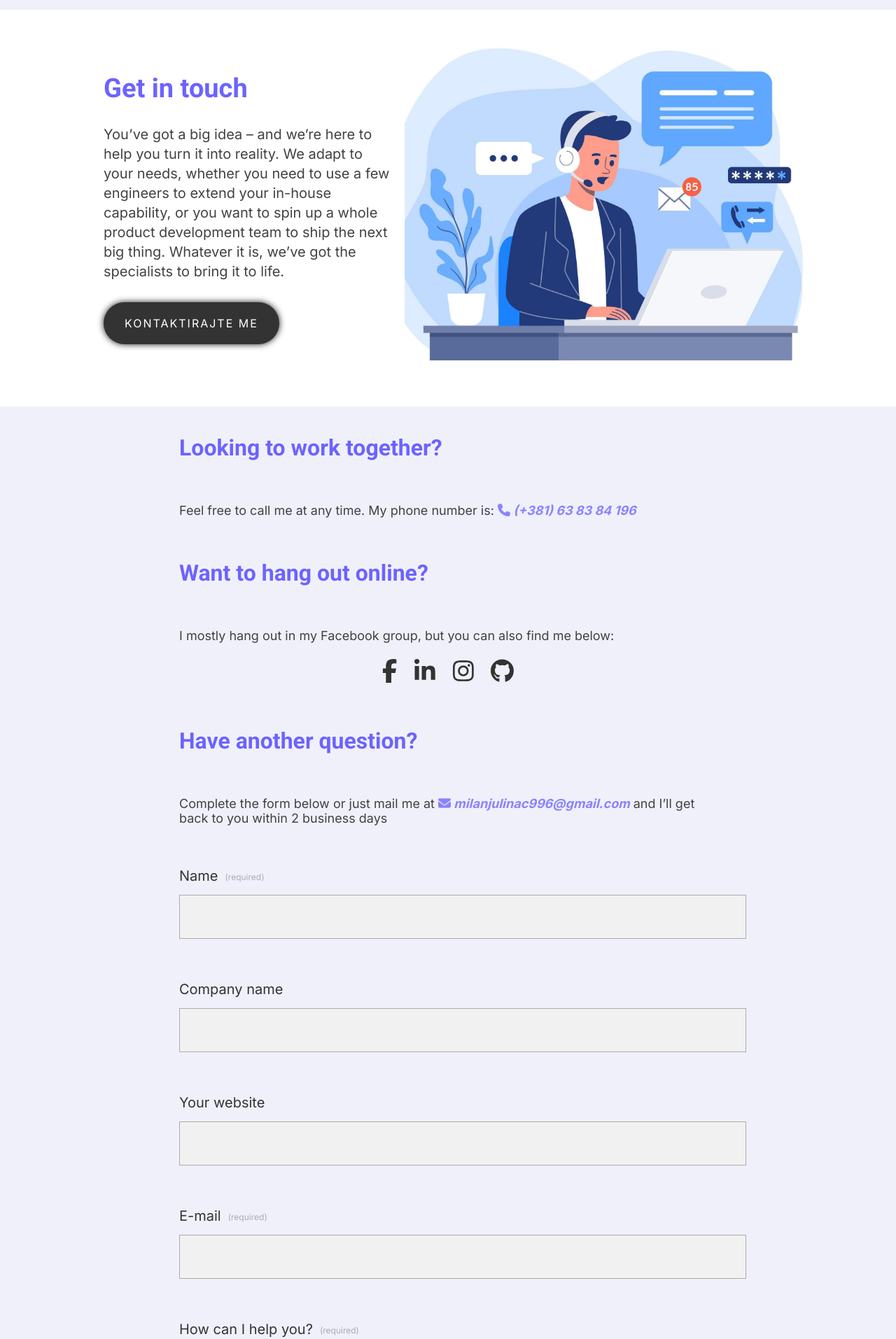
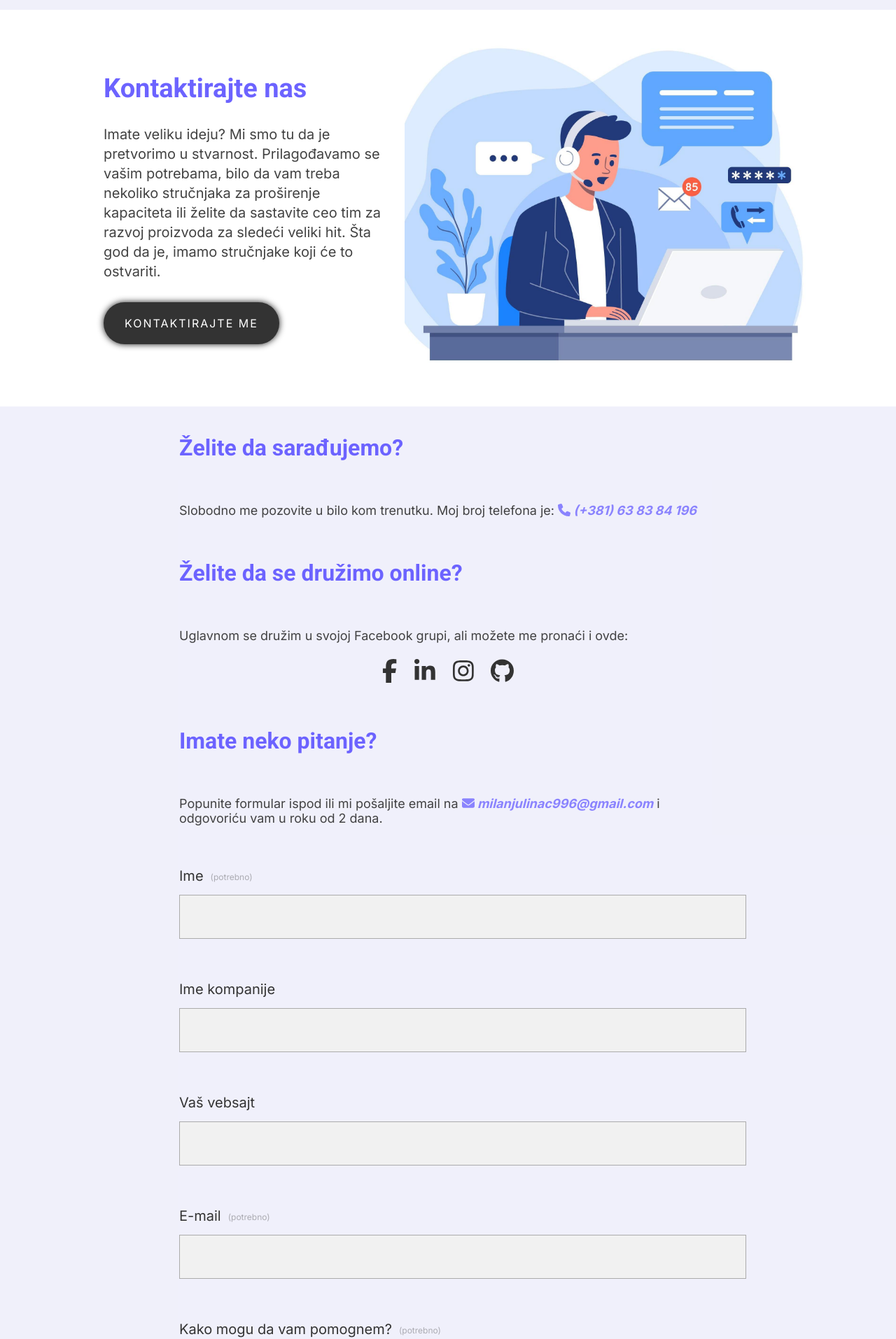
Before and after one commit to MilanJulinac42/professional-portfolio, a Next.js app: page /contact in a window 1280 px wide. Shown: the part 77-1991 px from the top of the page at 70% size. Built offline with nearby package versions, Linux system fonts and the light colour scheme.

Commit message:
started with animations

```diff
--- a/package.json
+++ b/package.json
@@ -13,9 +13,12 @@
     "@fortawesome/free-brands-svg-icons": "^6.5.1",
     "@fortawesome/free-solid-svg-icons": "^6.5.1",
     "@fortawesome/react-fontawesome": "^0.2.0",
+    "aos": "^2.3.4",
+    "framer-motion": "^10.16.16",
     "next": "14.0.4",
     "react": "^18",
     "react-dom": "^18",
+    "react-intersection-observer": "^9.5.3",
     "sass": "^1.69.5"
   },
   "devDependencies": {
--- a/pages/contact.tsx
+++ b/pages/contact.tsx
@@ -9,8 +9,8 @@ const contact = () => {
         <>
             <Navbar />
             <AboutMeHero
-                title="Get in touch"
-                description="You’ve got a big idea – and we’re here to help you turn it into reality. We adapt to your needs, whether you need to use a few engineers to extend your in-house capability, or you want to spin up a whole product development team to ship the next big thing. Whatever it is, we’ve got the specialists to bring it to life."
+                title="Kontaktirajte nas"
+                description="Imate veliku ideju? Mi smo tu da je pretvorimo u stvarnost. Prilagođavamo se vašim potrebama, bilo da vam treba nekoliko stručnjaka za proširenje kapaciteta ili želite da sastavite ceo tim za razvoj proizvoda za sledeći veliki hit. Šta god da je, imamo stručnjake koji će to ostvariti."
                 image="/contact.jpg"
             />
             <ContactForm />
--- a/src/app/components/ContactForm/ContactForm.module.scss
+++ b/src/app/components/ContactForm/ContactForm.module.scss
@@ -68,7 +68,7 @@
     }
 
     @include breakpoint(medium) {
-        width: 320px;
+        width: fit-content;
         padding: 20px;
         font-size: 25px;
         letter-spacing: 5px;
--- a/src/app/components/ContactForm/ContactForm.tsx
+++ b/src/app/components/ContactForm/ContactForm.tsx
@@ -54,18 +54,21 @@ const ContactForm = () => {
     return (
         <div className={`${styles.contactFormContainer} ${inter.className}`}>
             <div className={styles.wrapper}>
-                <h3 className={roboto.className}>Looking to work together? </h3>
+                <h3 className={roboto.className}>Želite da sarađujemo?</h3>
                 <p>
-                    Feel free to call me at any time. My phone number is:{" "}
+                    Slobodno me pozovite u bilo kom trenutku. Moj broj telefona
+                    je:{" "}
                     <span>
                         <FontAwesomeIcon icon={faPhone} /> (+381) 63 83 84 196
                     </span>
                 </p>
-                <h3 className={roboto.className}>Want to hang out online?</h3>
+                <h3 className={roboto.className}>
+                    Želite da se družimo online?
+                </h3>
                 <div className={styles.socialContainer}>
                     <p>
-                        I mostly hang out in my Facebook group, but you can also
-                        find me below:
+                        Uglavnom se družim u svojoj Facebook grupi, ali možete
+                        me pronaći i ovde:
                     </p>
                     <div className={styles.social}>
                         <span>
@@ -106,20 +109,20 @@ const ContactForm = () => {
                         </span>
                     </div>
                 </div>
-                <h3 className={roboto.className}>Have another question?</h3>
+                <h3 className={roboto.className}>Imate neko pitanje?</h3>
                 <p>
-                    Complete the form below or just mail me at{" "}
+                    Popunite formular ispod ili mi pošaljite email na{" "}
                     <span>
                         <FontAwesomeIcon icon={faEnvelope} />{" "}
                         milanjulinac996@gmail.com
                     </span>{" "}
-                    and I’ll get back to you within 2 business days
+                    i odgovoriću vam u roku od 2 dana.
                 </p>
                 <div
                     className={`${styles.contactTextBoxContainer} ${inter.className}`}
                 >
                     <label className={styles.contactLabel} htmlFor="name">
-                        Name <span>(required)</span>
+                        Ime <span>(potrebno)</span>
                     </label>
                     <input
                         className={styles.contactInput}
@@ -135,7 +138,7 @@ const ContactForm = () => {
                     className={`${styles.contactTextBoxContainer} ${inter.className}`}
                 >
                     <label className={styles.contactLabel} htmlFor="name">
-                        Company name
+                        Ime kompanije
                     </label>
                     <input
                         className={styles.contactInput}
@@ -150,7 +153,7 @@ const ContactForm = () => {
                     className={`${styles.contactTextBoxContainer} ${inter.className}`}
                 >
                     <label className={styles.contactLabel} htmlFor="name">
-                        Your website
+                        Vaš vebsajt
                     </label>
                     <input
                         className={styles.contactInput}
@@ -165,7 +168,7 @@ const ContactForm = () => {
                     className={`${styles.contactTextBoxContainer} ${inter.className}`}
                 >
                     <label className={styles.contactLabel} htmlFor="name">
-                        E-mail <span>(required)</span>
+                        E-mail <span>(potrebno)</span>
                     </label>
                     <input
                         className={styles.contactInput}
@@ -181,7 +184,7 @@ const ContactForm = () => {
                     className={`${styles.contactTextBoxContainer} ${inter.className}`}
                 >
                     <label className={styles.contactLabel} htmlFor="name">
-                        How can I help you? <span>(required)</span>
+                        Kako mogu da vam pomognem? <span>(potrebno)</span>
                     </label>
                     <textarea
                         className={styles.contactTextArea}
@@ -196,7 +199,7 @@ const ContactForm = () => {
                 <button
                     className={`${styles.submitButton} ${roboto.className}`}
                 >
-                    CONTACT MILAN
+                    kontaktirajte me
                 </button>
             </div>
         </div>
--- a/src/app/components/TechCard/TechCard.tsx
+++ b/src/app/components/TechCard/TechCard.tsx
@@ -44,7 +44,7 @@ const TechCard: React.FC<TechCardProps> = ({
             <h2 className={roboto.className}>{tech}</h2>
             <div className={styles.bottomWrapper}>
                 <button onClick={handleLearnMoreClick}>
-                    Learn more <FontAwesomeIcon icon={faArrowRight} />
+                    Saznajte više <FontAwesomeIcon icon={faArrowRight} />
                 </button>
                 <span>
                     <FontAwesomeIcon icon={icon} />
--- a/src/app/layout/AboutMeHero/AboutMeHero.tsx
+++ b/src/app/layout/AboutMeHero/AboutMeHero.tsx
@@ -1,6 +1,8 @@
+"use client";
 import { inter, roboto } from "@/app/layout";
 import styles from "./AboutMeHero.module.scss";
 import HeroCta from "@/app/components/HeroCTA/HeroCta";
+import { motion } from "framer-motion";
 
 type aboutMeHeroPrope = {
     title?: string;
@@ -13,23 +15,54 @@ const AboutMeHero: React.FC<aboutMeHeroPrope> = ({
     image,
     description,
 }) => {
+    const containerVariants = {
+        hidden: { opacity: 0 },
+        visible: { opacity: 1 },
+    };
+
+    const wrapperVariants = {
+        hidden: { x: "-100vw" },
+        visible: { x: 0, transition: { type: "spring", stiffness: 50 } },
+    };
+
+    const imageVariants = {
+        hidden: { scale: 0 },
+        visible: { scale: 1, transition: { duration: 0.5 } },
+    };
+
+    const contentWrapperVariants = {
+        hidden: { opacity: 0 },
+        visible: { opacity: 1, transition: { duration: 0.5, delay: 0.5 } },
+    };
+
     return (
-        <div className={`${styles.container} ${inter.className}`}>
-            <div className={styles.wrapper}>
-                <div className={styles.imageWrapper}>
+        <motion.div
+            className={`${styles.container} ${inter.className}`}
+            variants={containerVariants}
+            initial="hidden"
+            animate="visible"
+        >
+            <motion.div className={styles.wrapper} variants={wrapperVariants}>
+                <motion.div
+                    className={styles.imageWrapper}
+                    variants={imageVariants}
+                >
                     <img
                         className={styles.image}
                         src={image}
                         alt="contact me"
                     />
-                </div>
-                <div className={styles.contentWrapper}>
+                </motion.div>
+                <motion.div
+                    className={styles.contentWrapper}
+                    variants={contentWrapperVariants}
+                >
                     <h1 className={roboto.className}>{title}</h1>
                     <p>{description}</p>
                     <HeroCta linkPath="/contact" linkText="kontaktirajte me" />
-                </div>
-            </div>
-        </div>
+                </motion.div>
+            </motion.div>
+        </motion.div>
     );
 };
 
--- a/src/app/layout/WhatIDo/WhatIDo.tsx
+++ b/src/app/layout/WhatIDo/WhatIDo.tsx
@@ -12,6 +12,7 @@ const WhatIDo = () => {
                 description={
                     "Kreiram upečatljive veb sajtove, implementiram strateški SEO i pojednostavljujem online plaćanja kako bih povećao saobraćaj, konverzije i prihod vašeg poslovanja. Zajedno ćemo kreirati digitalna iskustva koja ostavljaju snažan utisak."
                 }
+                delay={0.3}
             />
             <HeroCard
                 image={"/htmlcss.svg"}
@@ -19,6 +20,7 @@ const WhatIDo = () => {
                 description={
                     "Povezujem dizajn i kod, kreirajući pixel-savršene veb sajtove koji oličavaju vašu viziju i pružaju izuzetno korisničko iskustvo na svim uređajima. Svaki detalj je važan, a ja sam posvećen tome da vaš digitalni identitet zablista."
                 }
+                delay={0.6}
             />
             <HeroCard
                 image={"/analitika.svg"}
@@ -26,6 +28,7 @@ const WhatIDo = () => {
                 description={
                     "Koristim moć analitike da otkrijem ključne uvide, donesem informisane odluke i optimiziram vaš veb sajt za maksimalne performanse. Zajedno ćemo kreirati strategiju baziranu na podacima koja će podstaknuti vaš uspeh na internetu."
                 }
+                delay={0.9}
             />
         </div>
     );
--- a/src/app/page.tsx
+++ b/src/app/page.tsx
@@ -1,6 +1,5 @@
 import styles from "./page.module.scss";
 import Nav from "./layout/Nav/Nav";
-import Hero from "./layout/Hero/Hero";
 import Container from "./layout/Container/Container";
 import TechStack from "./layout/TechStack/TechStack";
 import HelpCard from "./components/HelpCard/HelpCard";
@@ -14,7 +13,6 @@ export default function Home() {
     return (
         <main className={styles.main}>
             <Nav />
-            {/* <Hero /> */}
             <AboutMeHero
                 title="Vaša vizija, Vaš sajt, Vaš put ka uspehu!"
                 description="Zdravo, ja sam Milan, samostalni veb developer koji uživa u
```
Also changed, not shown: pages/about.tsx (+6 -6 lines), src/app/components/HeroCard/HeroCard.tsx (+9 -2 lines), src/app/layout/AboutMeCards/AboutMeCards.tsx (+6 -6 lines), src/app/layout/TechContainer/TechContainer.tsx (+6 -8 lines), 1 other file (tests, documents, lock files or other folders).
